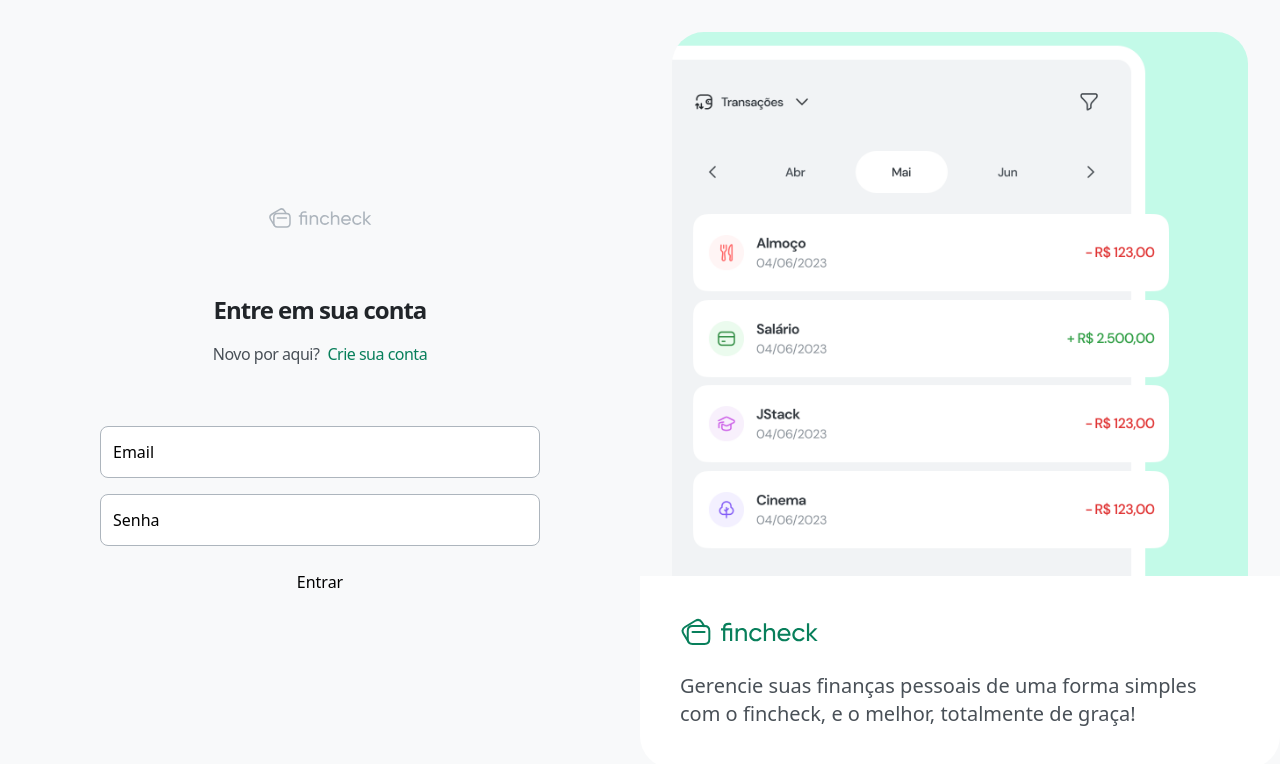
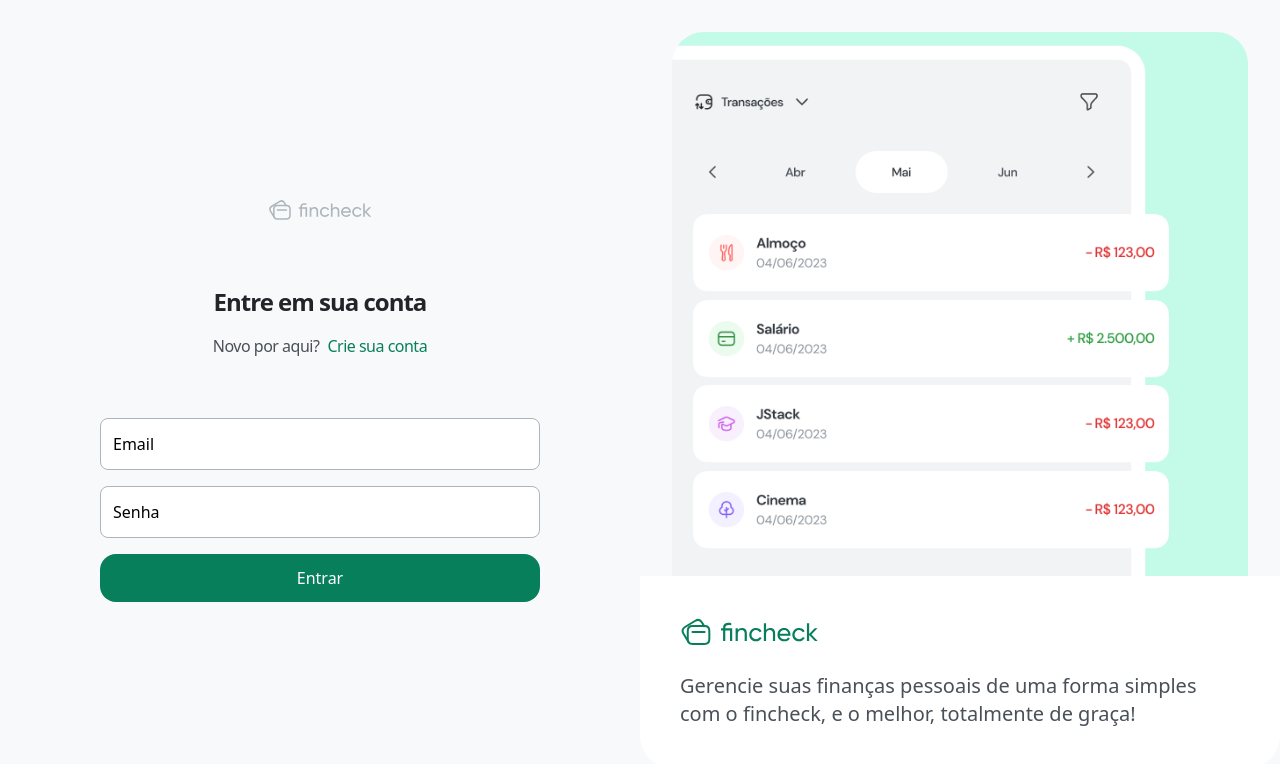
Before and after one commit to mateusgf00/fincheck-frontend, a React (Vite) app: page /login in a window 1280 px wide. Shown: the top 764 px of the page. Built offline with nearby package versions, Linux system fonts and the light colour scheme.

Commit message:
create Button component

```diff
--- /dev/null
+++ b/src/view/components/Button.tsx
@@ -0,0 +1,13 @@
+import { ComponentProps } from "react";
+
+interface ButtonProps extends ComponentProps<"button"> {}
+
+export function Button(props: ButtonProps) {
+  return (
+    <button
+      {...props}
+      className="bg-teal-900 hover:bg-teal-800 disabled:bg-gray-100 disabled:text-gray-400
+      disabled:cursor-not-allowed px-6 h-12 rounded-2xl font-medium text-medium text-white transition-all"
+    />
+  );
+}
--- a/src/view/pages/Login/index.tsx
+++ b/src/view/pages/Login/index.tsx
@@ -1,5 +1,6 @@
 import { Link } from "react-router-dom";
 import { Input } from "../../components/Input";
+import { Button } from "../../components/Button";
 
 export function Login() {
   return (
@@ -30,9 +31,9 @@
           name="password"
         />
 
-        <button type="submit" className="mt-2">
+        <Button type="submit" className="mt-2">
           Entrar
-        </button>
+        </Button>
       </form>
     </div>
   );
```
